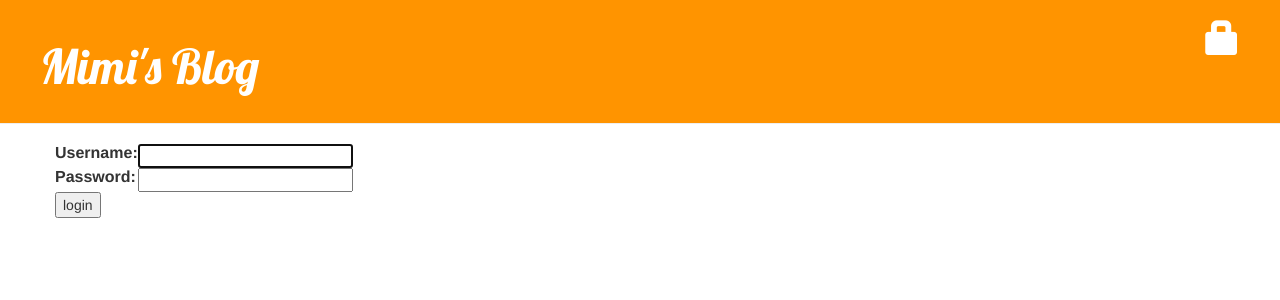
After one commit to MariaTar/my-first-blog, a Django app: page /accounts/login/ in a window 1280 px wide. The commit adds this page. Shown: the top 300 px of the page. Run offline with Django 3.2, Linux system fonts and the light colour scheme; some libraries are stand-ins or nearby versions.

Commit message:
add login/logout

```diff
--- a/blog/templates/blog/base.html
+++ b/blog/templates/blog/base.html
@@ -11,7 +11,11 @@
 	<body>
 		<div class = "page-header">
 			{% if user.is_authenticated %}
-				<a href="{% url 'post_new' %}" class="top_menu"><span class="glyphicon glyphicon-plus"></span></a>
+				<a href="{% url 'post_new' %}" class="top-menu"><span class="glyphicon glyphicon-plus"></span></a>
+				<a href="{% url 'post_draft_list' %}" class="top-menu"><span class="glyphicon glyphicon-edit"></span></a>
+				<p class="top-menu">Hello {{ user.username }}<small>(<a href="{% url 'logout' %}">Log out</a>)</small></p>
+			{% else %}
+				<a href="{% url 'login' %}" class="top-menu"><span class="glyphicon glyphicon-lock"></span></a>
 			{% endif %}
 			<h1><a href="">Mimi's Blog</a></h1>
 		</div>
--- a/blog/templates/blog/post_detail.html
+++ b/blog/templates/blog/post_detail.html
@@ -6,9 +6,14 @@
 			<div class="date">
 				{{post.published_date}}
 			</div>
+		{% else %}
+    		<a class="btn btn-default" href="{% url 'post_publish' pk=post.pk %}">Publish</a>
 		{% endif %}
 		{% if user.is_authenticated %}
 			<a class="btn btn-default" href="{% url 'post_edit' pk=post.pk %}"><span class="glyphicon glyphicon-pencil"></span></a>
+			<a class="btn btn-default" href="{% url 'post_remove' pk=post.pk %}"><span class="glyphicon glyphicon-remove"></span></a>
+		{% else %}
+				<a href="{% url 'login' %}" class="top-menu"><span class="glyphicon glyphicon-lock"></span></a>
 		{% endif %}
 		<h1>{{ post.title }}</h1>
 		<p>{{ post.text|linebreaksbr }}</p>
--- /dev/null
+++ b/blog/templates/registration/login.html
@@ -0,0 +1,26 @@
+{% extends "blog/base.html" %}
+
+{% block content %}
+
+{% if form.errors %}
+<p>Your username or password didn't match. Please thy again.</p>
+{% endif %}
+
+<form method="post" action="{% url 'login' %}">
+{% csrf_token %}
+<table>
+	<tr>
+		<td>{{ form.username.label_tag }}</td>
+		<td>{{ form.username }}</td>
+	</tr>
+	<tr>
+		<td>{{ form.password.label_tag }}</td>
+		<td>{{form.password}}</td>
+	</tr>
+</table>
+
+<input type="submit" value="login"/>
+<input type="hidden" name="next" value="{{ next }}"/>
+</form>
+
+{% endblock %}
--- a/blog/urls.py
+++ b/blog/urls.py
@@ -6,4 +6,7 @@ urlpatterns = [
 	url(r'^post/(?P<pk>[0-9]+)/$', views.post_detail, name='post_detail'),
 	url(r'^post/new/$', views.post_new, name='post_new'),
 	url(r'^post/(?P<pk>[0-9]+)/edit/$', views.post_edit, name='post_edit'),
+	url(r'^drafts/$', views.post_draft_list, name='post_draft_list'),
+	url(r'^post/(?P<pk>\d+)/publish/$', views.post_publish, name='post_publish'),
+	url(r'^post/(?P<pk>\d+)/remove/$', views.post_remove, name='post_remove'),
 ]
--- a/mysite/settings.py
+++ b/mysite/settings.py
@@ -122,3 +122,5 @@ USE_TZ = True
 STATIC_URL = '/static/'
 
 STATIC_ROOT = os.path.join(BASE_DIR, 'static')
+
+LOGIN_REDIRECT_URL = '/'
--- a/mysite/urls.py
+++ b/mysite/urls.py
@@ -16,8 +16,12 @@ Including another URLconf
 from django.conf.urls import include, url
 from django.contrib import admin
 
+from django.contrib.auth import views
+
 urlpatterns = [
 
     url(r'^admin/', include(admin.site.urls)),
+    url(r'^accounts/login/$', views.login, name='login'),
+    url(r'^accounts/logout/$', views.logout, name='logout', kwargs={'next_page': '/'}),
     url(r'', include('blog.urls')),
 ]
```
Also changed, not shown: blog/templates/blog/post_draft_list.html (added, +11 -0 lines), blog/views.py (+22 -2 lines).
